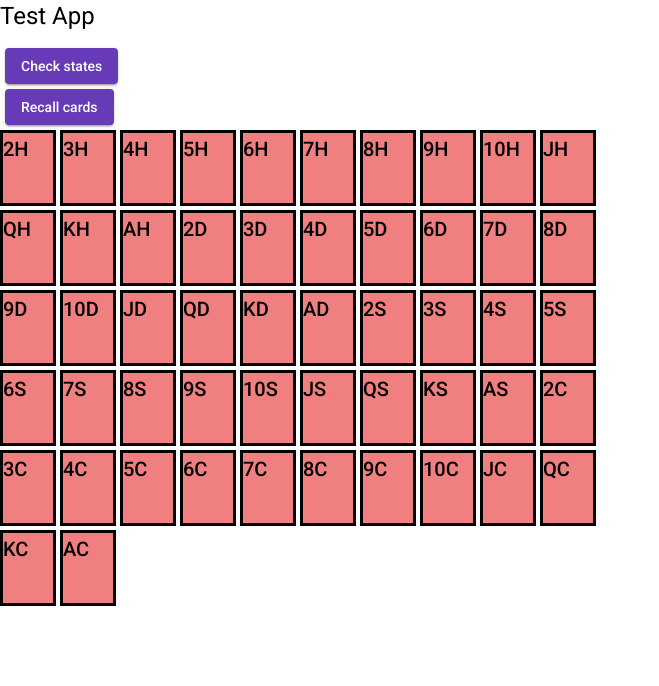
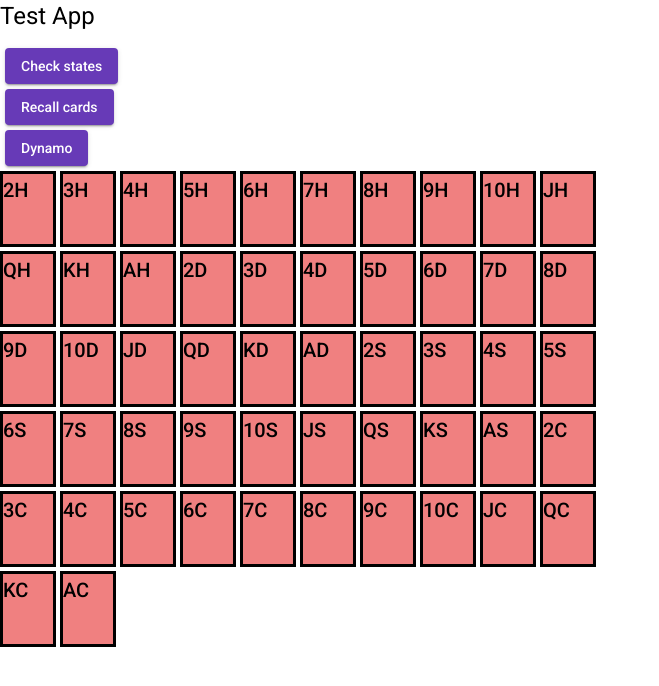
Before and after one commit to bajohn/rf, an Angular app in the folder frontend/: page / in a window 1280 px wide. Shown: the top 686 px of the page, without its empty margins (0-659 px from the left). Built offline with nearby package versions, Linux system fonts and the light colour scheme; no server answers.

Commit message:
experiment with streaming updates

```diff
--- a/frontend/src/app/app.component.html
+++ b/frontend/src/app/app.component.html
@@ -10,6 +10,11 @@
 <div class="pad-btn">
     <button button mat-raised-button color="primary" class="pad-btn" (click)="click_recall()">
         Recall cards</button>
+</div>
+
+<div class="pad-btn">
+    <button button mat-raised-button color="primary" class="pad-btn" (click)="click_dynamo()">
+     Dynamo</button>
 </div>
 <!-- <div class="pad-btn">
     <button button mat-raised-button color="primary" class="pad-btn" (click)="move_box(10,10)"> Move Box
--- a/frontend/src/app/app.component.ts
+++ b/frontend/src/app/app.component.ts
@@ -72,6 +72,11 @@ export class AppComponent implements OnInit {
     this.ws.sendToWs('card-move-end', posMsg);
   }
 
+  click_dynamo() {
+    //this.ws.sendToWs('test', {});
+    this.ws.sendToWsRaw({action: 'test',message: {}});
+  }
+
 
 
 
--- a/frontend/src/app/services/ws.service.ts
+++ b/frontend/src/app/services/ws.service.ts
@@ -26,6 +26,9 @@ export class WsService {
     };
     this.ws.next(msgToSend);
   }
+  sendToWsRaw(msg:any){
+    this.ws.next(msg);
+  }
 
   next(msg) {
     this.ws.next(msg);
--- a/frontend/src/app/types.ts
+++ b/frontend/src/app/types.ts
@@ -6,5 +6,10 @@ export interface iWsMsg {
     }
 }
 
-export type endpoint = 'initialize' | 'send-message' | 'clear-connections' | 'card-move-start' | 'card-move-end';
+export type endpoint = 'initialize' |
+'send-message' |
+'clear-connections' |
+'card-move-start' |
+ 'card-move-end' |
+ 'test';
 export interface position { x: number, y: number };
```
Also changed, not shown: frontend/src/app/subcomponents/card/card.component.ts (+14 -0 lines), 1 other file (tests, documents, lock files or other folders).
